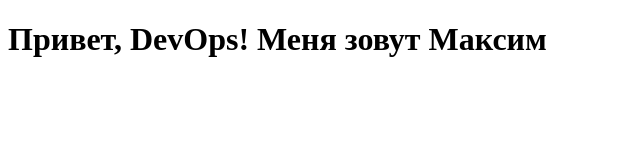
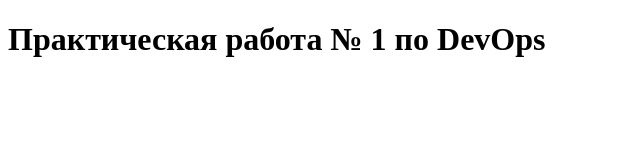
Before and after one commit to GuPer636/PR_1, a plain HTML site: page index.html in a window 1280 px wide. Shown: the whole page, without its empty margins (0-640 px from the left). Drawn offline with Linux system fonts and the light colour scheme.

Commit message:
Update title in feature branch

```diff
--- a/index.html
+++ b/index.html
@@ -5,6 +5,6 @@
     <title>DevOps</title>
 </head>
 <body>
-    <h1>Привет, DevOps! Меня зовут Максим</h1>
+    <h1>Практическая работа № 1 по DevOps</h1>
 </body>
 </html>
```
